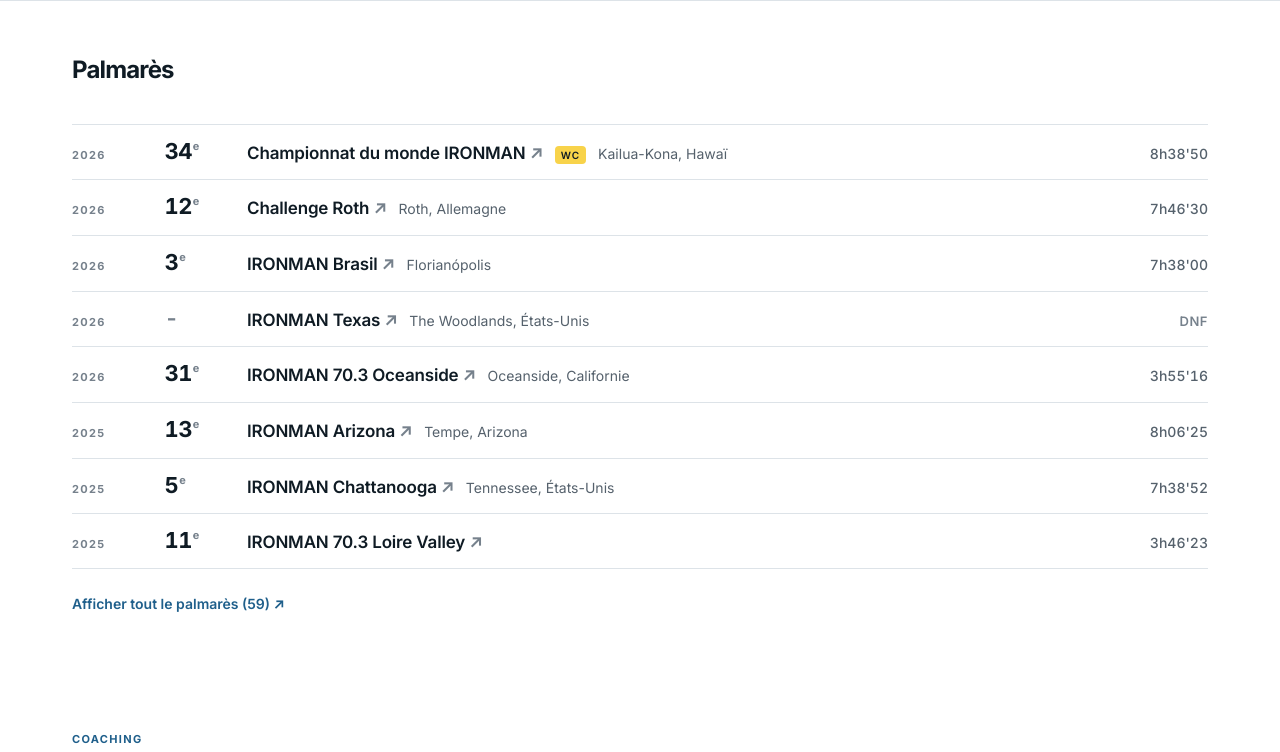
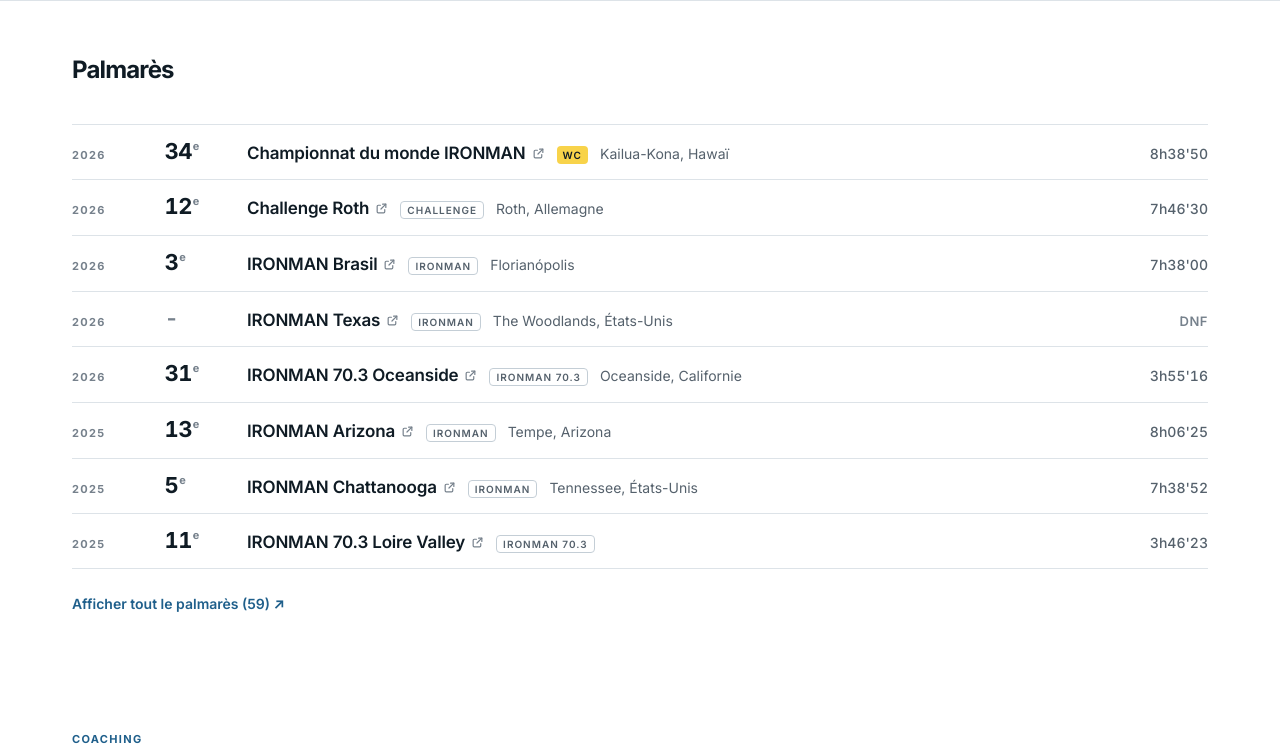
Before and after one commit to arnaudguilloux-web/site-arnaud-guilloux, a PHP site: page / in a window 1280 px wide. Shown: the part 1663-2415 px from the top of the page. Run offline with PHP 8.4, Linux system fonts and the light colour scheme.

Commit message:
Palmarès: picto lien externe (SVG) et labels IRONMAN / IRONMAN 70.3 / Challenge
Co-Authored-By: Claude Sonnet 5.5 <noreply@anthropic.com>
Claude-Session: https://claude.ai/code/session_0197ajPqd3WGEmMor7rfkrca

```diff
--- a/assets/style.css
+++ b/assets/style.css
@@ -138,6 +138,7 @@ h1 { font-weight: 700; font-size: clamp(2rem, 4.2vw, 2.875rem); line-height: 1.0
 .calendar li { grid-template-columns: 11ch 1fr auto auto; }
 .what { display: flex; flex-wrap: wrap; align-items: baseline; gap: 2px 12px; min-width: 0; }
 .what strong { font-weight: 600; font-size: 1.0625rem; line-height: 1.3; letter-spacing: -.01em; }
+.kind { font: 600 10px/1 var(--sans); letter-spacing: .1em; text-transform: uppercase; color: var(--text-2); border: 1px solid var(--line-strong); border-radius: 4px; padding: 3px 6px; white-space: nowrap; }
 .badge { font: 600 10px/1 var(--sans); letter-spacing: .1em; text-transform: uppercase; color: var(--ink); background: #f8d34a; border-radius: 4px; padding: 4px 6px; white-space: nowrap; }
 .where { color: var(--text-2); font-size: 14px; }
 .note, .offer-price { text-transform: none; letter-spacing: 0; font: 500 14px/1.4 var(--sans); color: var(--text-2); font-variant-numeric: tabular-nums; }
@@ -276,7 +277,7 @@ form .btn { align-self: flex-start; }
 .rows li.has-link { position: relative; }
 .pto-link { color: inherit; text-decoration: none; }
 .pto-link::before { content: ""; position: absolute; inset: 0; }
-.pto-link .ext { color: var(--text-3); font-weight: 600; transition: color .18s; }
+.pto-link .ext { display: inline-block; vertical-align: -1px; margin-left: 6px; color: var(--text-3); transition: color .18s; }
 .pto-link:hover, .pto-link:focus-visible { text-decoration: underline; text-decoration-color: var(--accent); text-underline-offset: 4px; }
 .pto-link:hover .ext, .pto-link:focus-visible .ext { color: var(--accent); }
 .pto-link:focus-visible { outline-offset: 2px; }
--- a/galerie.php
+++ b/galerie.php
@@ -33,7 +33,7 @@ $T = [
 <link rel="preconnect" href="https://fonts.googleapis.com">
 <link rel="preconnect" href="https://fonts.gstatic.com" crossorigin>
 <link href="https://fonts.googleapis.com/css2?family=Inter:wght@400;500;600;700;800&display=swap" rel="stylesheet">
-<link rel="stylesheet" href="<?= e($base) ?>assets/style.css?v=39">
+<link rel="stylesheet" href="<?= e($base) ?>assets/style.css?v=40">
 </head>
 <body>
 <header class="top">
--- a/index.php
+++ b/index.php
@@ -195,7 +195,7 @@ $n = 0; // numérotation des sections
 <link rel="preconnect" href="https://fonts.googleapis.com">
 <link rel="preconnect" href="https://fonts.gstatic.com" crossorigin>
 <link href="https://fonts.googleapis.com/css2?family=Inter:wght@400;500;600;700;800&display=swap" rel="stylesheet">
-<link rel="stylesheet" href="<?= e($base) ?>assets/style.css?v=39">
+<link rel="stylesheet" href="<?= e($base) ?>assets/style.css?v=40">
 <script type="application/ld+json"><?= json_encode($jsonLd, JSON_UNESCAPED_UNICODE | JSON_UNESCAPED_SLASHES | JSON_HEX_TAG) ?></script>
 </head>
 <body>
--- a/lib_view.php
+++ b/lib_view.php
@@ -63,6 +63,23 @@ function results_rows(array $c): array
     return $rows;
 }
 
+/* Famille de course affichée en label : IRONMAN 70.3, IRONMAN ou Challenge (vide pour les autres courses).
+   Déduite du nom ; les championnats du monde n'en ont pas (le nom et le badge WC suffisent). */
+function race_label(array $r): string
+{
+    $name = trim((string) ($r['race'] ?? ''));
+    if (preg_match('/^IRONMAN\b.*\b70\.3\b/i', $name)) {
+        return 'IRONMAN 70.3';
+    }
+    if (preg_match('/^IRONMAN\b/i', $name)) {
+        return 'IRONMAN';
+    }
+    if (preg_match('/^Challenge\b/i', $name)) {
+        return 'Challenge';
+    }
+    return '';
+}
+
 /* Une ligne du palmarès (balise <li>). Si la course vient de PTO, la ligne renvoie vers sa page PTO (nouvel onglet). */
 function result_li(array $r, string $badgeTitle, string $badgeText): string
 {
@@ -77,7 +94,7 @@ function result_li(array $r, string $badgeTitle, string $badgeText): string
     if ($linked) {
         $label = loc($r, 'race') . ($lang === 'en' ? ' — result on PTO (opens in a new tab)' : ' — résultat sur PTO (nouvel onglet)');
         $race  = '<a class="pto-link" href="https://stats.protriathletes.org/race/' . e($pto) . '/results" target="_blank" rel="noopener noreferrer" aria-label="' . e($label) . '">'
-               . $race . '<span class="ext" aria-hidden="true"> ↗</span></a>';
+               . $race . '<svg class="ext" viewBox="0 0 24 24" width="13" height="13" fill="none" stroke="currentColor" stroke-width="2.2" stroke-linecap="round" stroke-linejoin="round" aria-hidden="true" focusable="false"><path d="M14 4h6v6"/><path d="M20 4l-9 9"/><path d="M18 14v4a2 2 0 0 1-2 2H6a2 2 0 0 1-2-2V8a2 2 0 0 1 2-2h4"/></svg></a>';
     }
     $h  = '<li' . ($linked ? ' class="has-link"' : '') . '>';
     $h .= '<span class="mono year">' . e($r['year'] ?? '') . '</span>';
@@ -86,6 +103,10 @@ function result_li(array $r, string $badgeTitle, string $badgeText): string
     if (!empty($r['worlds'])) {
         $h .= '<span class="badge" title="' . e($badgeTitle) . '">' . e($badgeText) . '</span>';
     }
+    $kind = empty($r['worlds']) ? race_label($r) : '';
+    if ($kind !== '') {
+        $h .= '<span class="kind">' . e($kind) . '</span>';
+    }
     if (loc($r, 'location') !== '') {
         $h .= '<span class="where">' . e(loc($r, 'location')) . '</span>';
     }
--- a/palmares.php
+++ b/palmares.php
@@ -34,7 +34,7 @@ $T = [
 <link rel="preconnect" href="https://fonts.googleapis.com">
 <link rel="preconnect" href="https://fonts.gstatic.com" crossorigin>
 <link href="https://fonts.googleapis.com/css2?family=Inter:wght@400;500;600;700;800&display=swap" rel="stylesheet">
-<link rel="stylesheet" href="<?= e($base) ?>assets/style.css?v=39">
+<link rel="stylesheet" href="<?= e($base) ?>assets/style.css?v=40">
 </head>
 <body>
 <header class="top">
```
